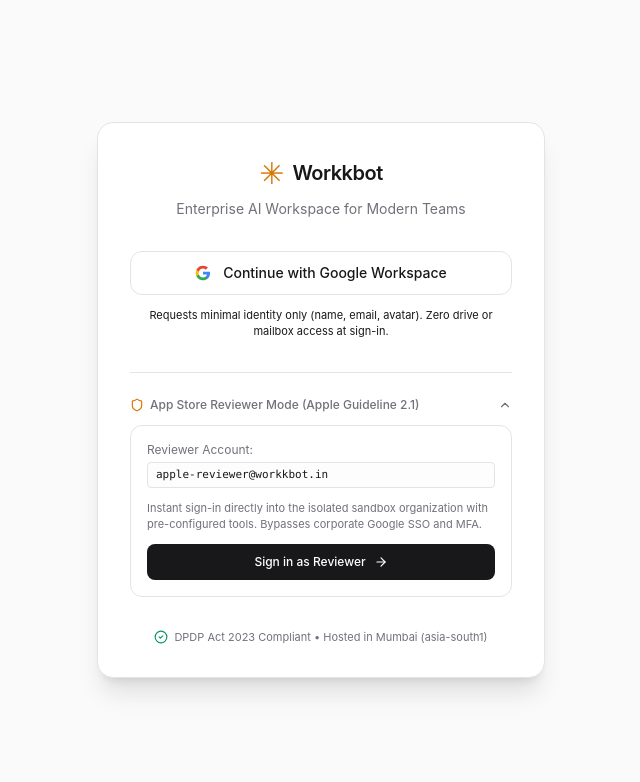
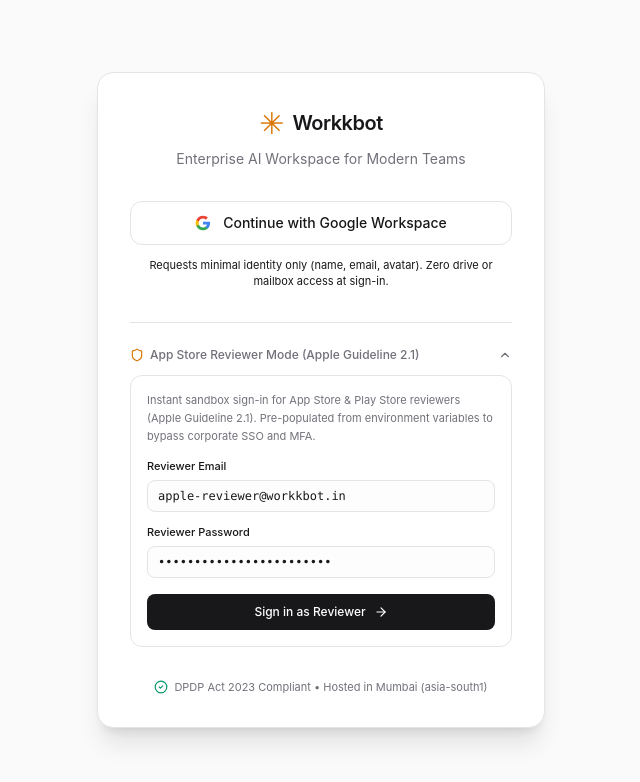
Before and after one commit to SagarMeisheri/workkbot, a Next.js app in the folder apps/web/: page /login in a window 1280 px wide. Both pictures are taken after a click on the button "App Store Reviewer Mode (Apple Guideline 2.1)". Shown: the top 782 px of the page, without its empty margins (319-959 px from the left). Built offline with nearby package versions, Linux system fonts and the light colour scheme; no server answers.

Commit message:
reviewer update

```diff
--- a/apps/web/src/app/login/page.tsx
+++ b/apps/web/src/app/login/page.tsx
@@ -4,11 +4,13 @@
 import { useRouter } from "next/navigation";
 import { Shield, Sparkles, ChevronDown, ChevronUp, ArrowRight, CheckCircle2 } from "lucide-react";
 import { supabase } from "@/lib/supabase";
-import { BACKEND_URL } from "@/lib/config";
+import { BACKEND_URL, REVIEWER_EMAIL, REVIEWER_PASSWORD } from "@/lib/config";
 
 export default function LoginPage() {
   const router = useRouter();
   const [showReviewerMode, setShowReviewerMode] = useState(false);
+  const [reviewerEmail, setReviewerEmail] = useState(REVIEWER_EMAIL);
+  const [reviewerPassword, setReviewerPassword] = useState(REVIEWER_PASSWORD);
   const [loading, setLoading] = useState(false);
   const [error, setError] = useState<string | null>(null);
 
@@ -31,16 +33,29 @@
     }
   };
 
-  const handleReviewerLogin = async () => {
+  const handleReviewerLogin = async (e?: React.FormEvent) => {
+    if (e) e.preventDefault();
     setLoading(true);
     setError(null);
+
+    const emailToSend = reviewerEmail.trim();
+    const passwordToSend = reviewerPassword;
+
+    if (!emailToSend || !passwordToSend) {
+      setError(
+        "Reviewer credentials not found. Please provide an email and password or configure NEXT_PUBLIC_REVIEWER_EMAIL and NEXT_PUBLIC_REVIEWER_PASSWORD in .env."
+      );
+      setLoading(false);
+      return;
+    }
+
     try {
       const response = await fetch(`${BACKEND_URL}/api/v1/auth/reviewer-login`, {
         method: "POST",
         headers: { "Content-Type": "application/json" },
         body: JSON.stringify({
-          email: "apple-reviewer@workkbot.in",
-          password: "ReviewerDemo2026!Secured",
+          email: emailToSend,
+          password: passwordToSend,
         }),
       });
 
@@ -133,25 +148,51 @@
           </button>
 
           {showReviewerMode && (
-            <div className="p-4 rounded-xl bg-muted/50 border border-border flex flex-col gap-3 text-xs animate-in fade-in duration-200">
-              <div className="flex flex-col gap-1">
-                <span className="text-muted-foreground">Reviewer Account:</span>
-                <code className="bg-background px-2 py-1 rounded font-mono text-[11px] border border-border">
-                  apple-reviewer@workkbot.in
-                </code>
+            <form
+              onSubmit={handleReviewerLogin}
+              className="p-4 rounded-xl bg-muted/50 border border-border flex flex-col gap-3 text-xs animate-in fade-in duration-200"
+            >
+              <p className="text-muted-foreground text-[11px] leading-relaxed">
+                Instant sandbox sign-in for App Store &amp; Play Store reviewers (Apple Guideline 2.1). Pre-populated from environment variables to bypass corporate SSO and MFA.
+              </p>
+
+              <div className="flex flex-col gap-1.5">
+                <label className="text-[11px] font-medium text-foreground">
+                  Reviewer Email
+                </label>
+                <input
+                  type="email"
+                  value={reviewerEmail}
+                  onChange={(e) => setReviewerEmail(e.target.value)}
+                  placeholder="apple-reviewer@workkbot.in"
+                  required
+                  className="w-full h-8 px-2.5 rounded-lg border border-border bg-background text-foreground text-xs font-mono placeholder:text-muted-foreground focus:outline-none focus:ring-1 focus:ring-primary"
+                />
               </div>
-              <p className="text-muted-foreground text-[11px]">
-                Instant sign-in directly into the isolated sandbox organization with pre-configured tools. Bypasses corporate Google SSO and MFA.
-              </p>
+
+              <div className="flex flex-col gap-1.5">
+                <label className="text-[11px] font-medium text-foreground">
+                  Reviewer Password
+                </label>
+                <input
+                  type="password"
+                  value={reviewerPassword}
+                  onChange={(e) => setReviewerPassword(e.target.value)}
+                  placeholder="••••••••••••"
+                  required
+                  className="w-full h-8 px-2.5 rounded-lg border border-border bg-background text-foreground text-xs font-mono placeholder:text-muted-foreground focus:outline-none focus:ring-1 focus:ring-primary"
+                />
+              </div>
+
               <button
-                onClick={handleReviewerLogin}
+                type="submit"
                 disabled={loading}
-                className="w-full h-9 rounded-lg bg-primary text-primary-foreground font-medium flex items-center justify-center gap-2 hover:opacity-90 transition-opacity"
+                className="w-full h-9 mt-1 rounded-lg bg-primary text-primary-foreground font-medium flex items-center justify-center gap-2 hover:opacity-90 transition-opacity disabled:opacity-50"
               >
-                <span>Sign in as Reviewer</span>
+                <span>{loading ? "Authenticating..." : "Sign in as Reviewer"}</span>
                 <ArrowRight className="w-3.5 h-3.5" />
               </button>
-            </div>
+            </form>
           )}
         </div>
 
--- a/apps/web/src/lib/config.ts
+++ b/apps/web/src/lib/config.ts
@@ -4,3 +4,9 @@
  */
 export const BACKEND_URL =
   process.env.NEXT_PUBLIC_BACKEND_URL || "http://localhost:8000";
+
+export const REVIEWER_EMAIL =
+  process.env.NEXT_PUBLIC_REVIEWER_EMAIL || "";
+
+export const REVIEWER_PASSWORD =
+  process.env.NEXT_PUBLIC_REVIEWER_PASSWORD || "";
```
Also changed, not shown: 1 other file (tests, documents, lock files or other folders).
